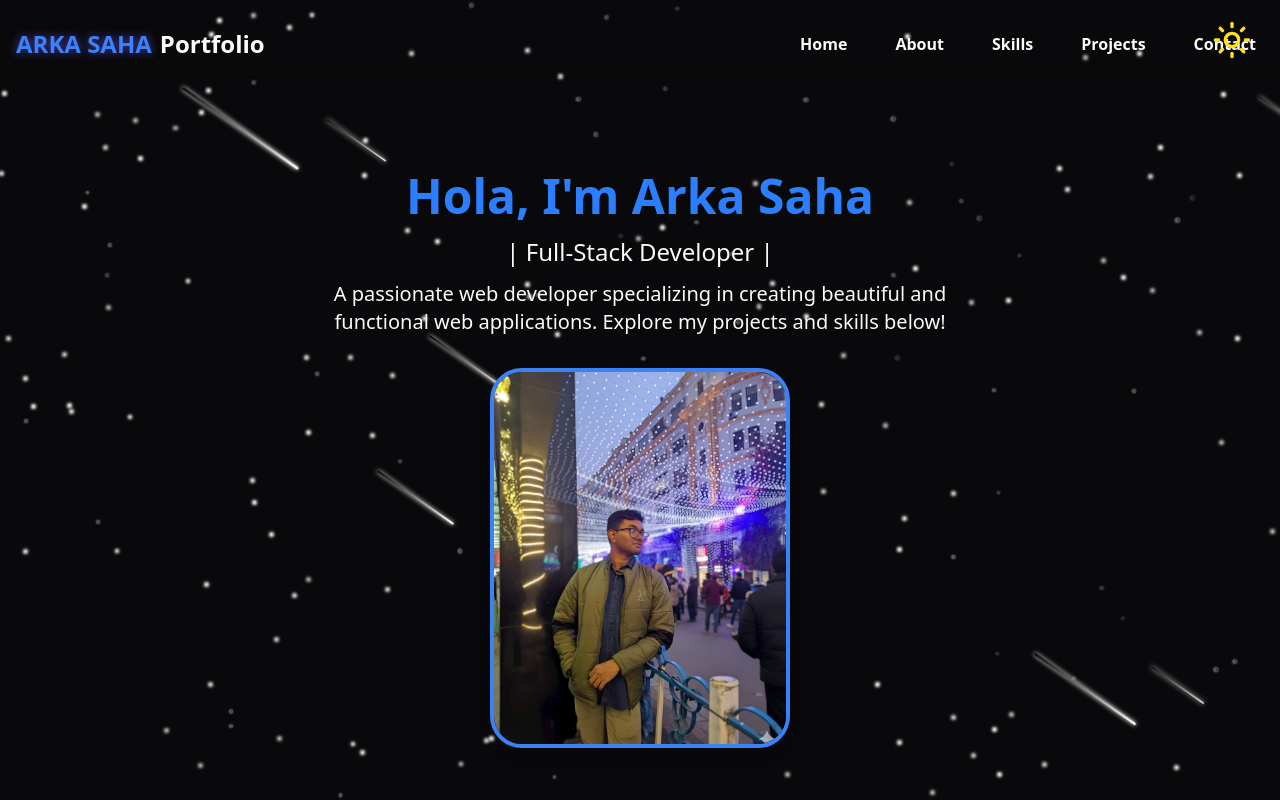
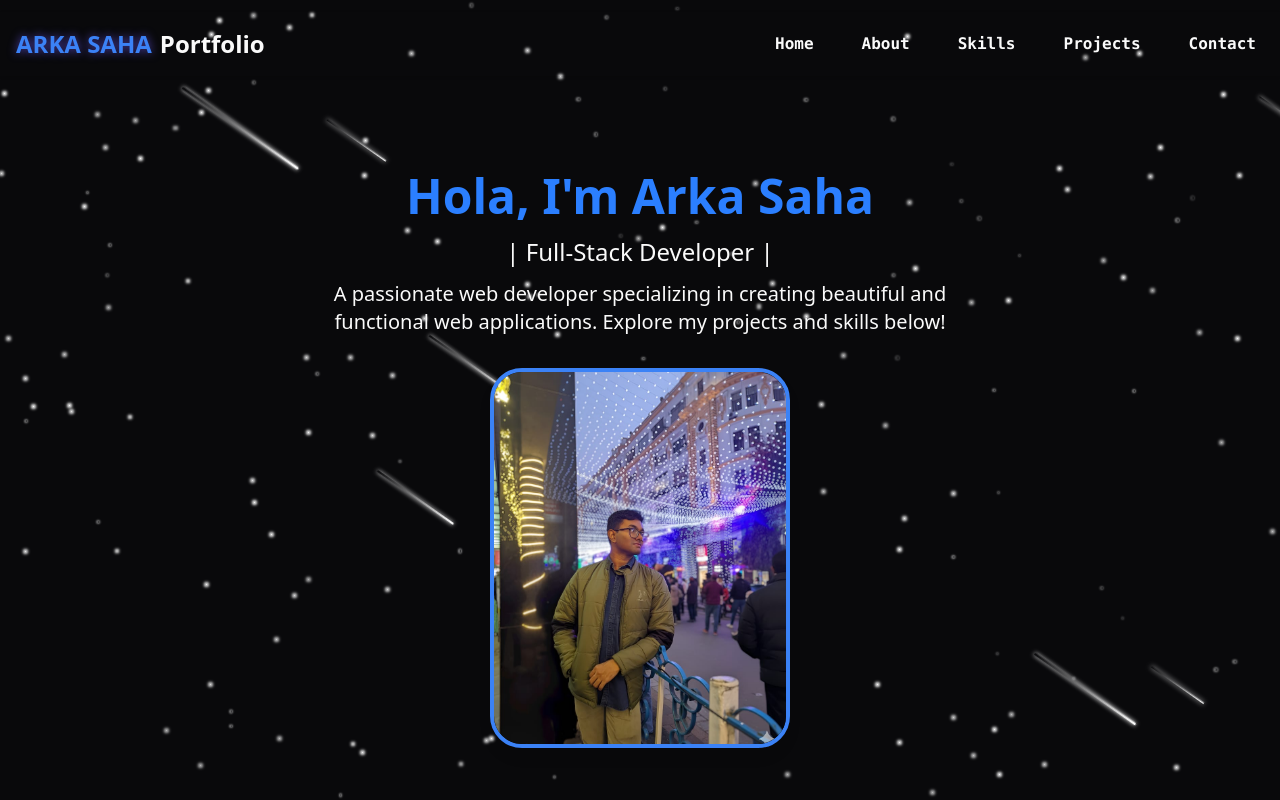
Before and after one commit to ArkaSaha23/my-Portfolio, a React (Vite) app: page / in a window 1280 px wide. Built offline with nearby package versions, Linux system fonts and the light colour scheme.

Commit message:
add changes 7

```diff
--- a/src/components/Background.jsx
+++ b/src/components/Background.jsx
@@ -6,6 +6,10 @@ function Background() {
   const [stars, setStars] = useState([]);
   const [meteors, setMeteors] = useState([]);
   const [starfall, setStarFall] = useState([]);
+
+  useEffect(() => {
+      document.documentElement.classList.add("dark");
+  }, []);
 
   useEffect(() => {
     generateStars();
--- a/src/components/Navbar.jsx
+++ b/src/components/Navbar.jsx
@@ -16,7 +16,7 @@ function Navbar() {
           </a>
           {/* desltop site*/}
           <div className="flex items-center">
-            <div className=" hidden md:flex space-x-8 text-foreground">
+            <div className=" hidden md:flex space-x-8 font-mono text-foreground">
               <a href="#home" className="navbar-btn">Home</a>
               <a href="#about" className="navbar-btn">About</a>
               <a href="#skills" className="navbar-btn">Skills</a>
--- a/src/components/Theme.jsx
+++ /dev/null
@@ -1,32 +0,0 @@
-import { useEffect, useState } from "react";
-import { Moon, Sun } from "lucide-react";
-import { cn } from "../lib/utils";
-function Theme() {
-  const [isDark, setIsDark] = useState(true);
-
-  useEffect(() => {
-      document.documentElement.classList.add("dark");
-  }, []);
-
-  const toggleTheme = () => {
-    if (isDark) {
-      setIsDark(false);
-      document.documentElement.classList.remove("dark");
-    } else {
-      setIsDark(true);
-      document.documentElement.classList.add("dark");
-    }
-  }
-
-  return(
-  <button
-    onClick={toggleTheme}
-    className="fixed z-60 max-sm:hidden top-3 right-5 p-2 ounded-full transition-colors duration-300 ">
-    {isDark ?
-    (<Sun className="h-10 w-10 text-yellow-300"/>)
-    :
-    (<Moon className="h-10 w-10 text-blue-800"/>)
-    }
-  </button>)
-}
-export default Theme;
--- a/src/pages/Home.jsx
+++ b/src/pages/Home.jsx
@@ -1,14 +1,13 @@
 import Background from "../components/Background";
 import HeroSection from "../components/HeroSection";
 import Navbar from "../components/Navbar";
-import Theme from "../components/Theme";
 import '../index.css';
 function Home() {
   return (
     <>
     <div className="min-h-screen max-w-full bg-background text-foreground overflow-x-hidden">
      {/* Theme Toggle */}
-      <Theme/>
+      {/* <Theme/> */}
 
      {/* Background effects */}
      <Background/>
```
